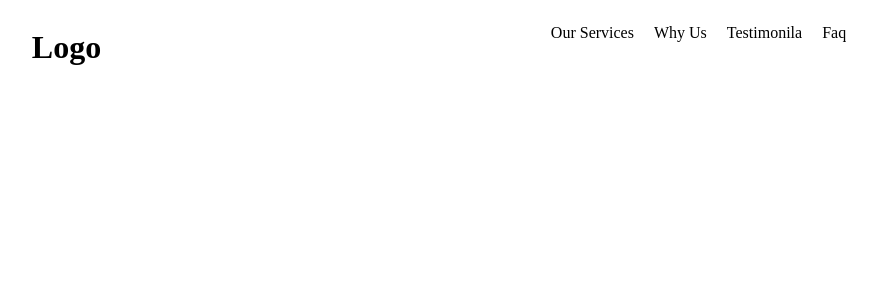
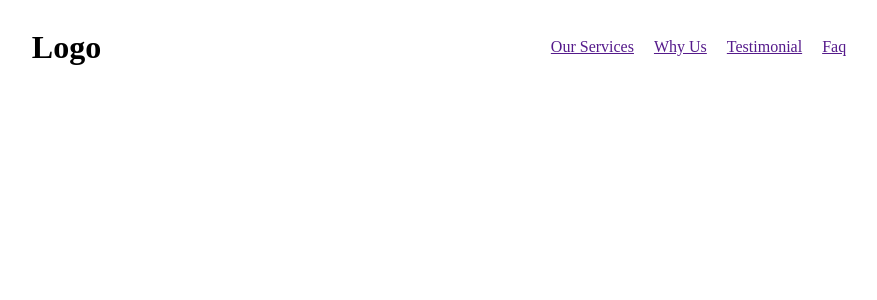
Before and after one commit to rafirachmawan/chapter_5_BinarAcademy, a React (Vite) app: page / in a window 1280 px wide. Shown: the top 300 px of the page, without its empty margins (201-1078 px from the left). Built offline with nearby package versions, Linux system fonts and the light colour scheme.

Commit message:
add css navbar

```diff
--- a/src/components/Navbar/index.jsx
+++ b/src/components/Navbar/index.jsx
@@ -8,10 +8,14 @@
         <h1>Logo</h1>
       </div>
       <div className="navbar-right">
-        <p>Our Services</p>
+        <a href="">Our Services</a>
+        <a href="">Why Us</a>
+        <a href="">Testimonial</a>
+        <a href="">Faq</a>
+        {/* <p>Our Services</p>
         <p>Why Us</p>
         <p>Testimonila</p>
-        <p>Faq</p>
+        <p>Faq</p> */}
       </div>
     </div>
   );
--- a/src/components/Navbar/style.css
+++ b/src/components/Navbar/style.css
@@ -6,4 +6,5 @@
 .navbar-right{
     display: flex;
     gap: 20px;
+    padding-top: 30px;
 }
```
